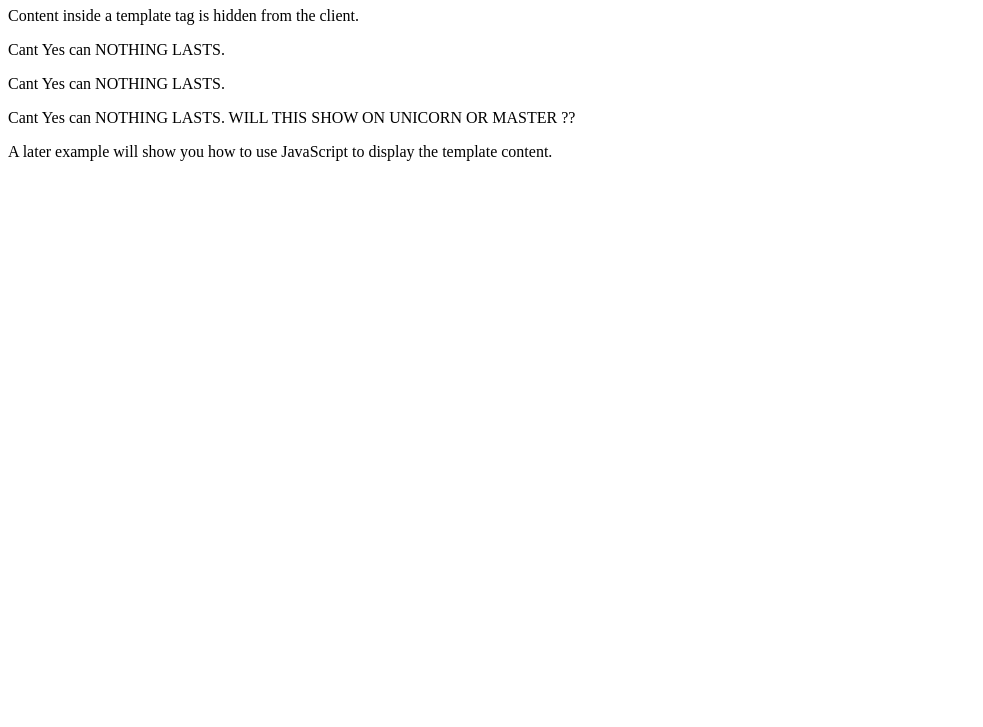
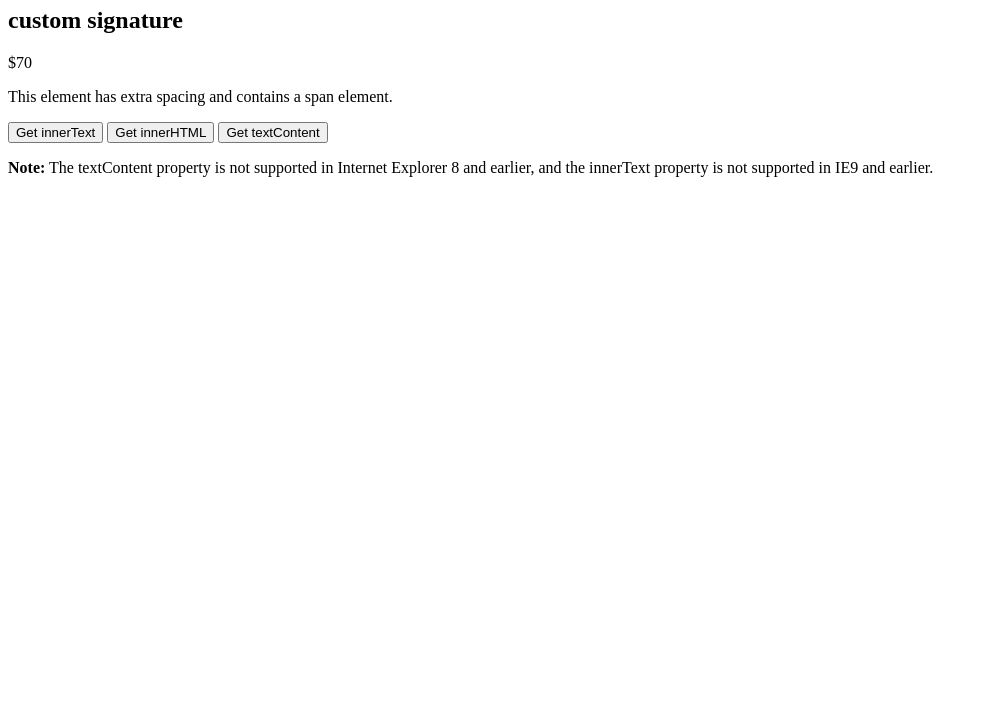
Before and after one commit to Samialq99/webdev, a plain HTML site: page index.html in a window 1280 px wide. Shown: the part 73-800 px from the top of the page, without its empty margins (0-983 px from the left). Drawn offline with Linux system fonts and the light colour scheme.

Commit message:
Hello this is my first long message multi line commit lets see how it works

```diff
--- a/index.html
+++ b/index.html
@@ -1,21 +1,27 @@
 <!DOCTYPE html>
 <html>
   <body>
-    <h1>The template Tag</h1>
+    <h1>ElderFlower</h1>
+    <div id="content">
+      <h2>custom signature</h2>
 
-    <p>Content inside a template tag is hidden from the client.</p>
-    <p>Cant Yes can NOTHING LASTS.</p>
-    <p>Cant Yes can NOTHING LASTS.</p>
-    <p>Cant Yes can NOTHING LASTS. WILL THIS SHOW ON UNICORN OR MASTER ??</p>
+      <div id="cost">Cost: $5 per tile</div>
+    </div>
 
-    <template>
-      <h2>Flower</h2>
-      <img src="img_white_flower.jpg" width="214" height="204" />
-    </template>
+    <p id="demo">
+      This element has extra spacing and contains <span>a span element</span>.
+    </p>
+
+    <button onclick="getInnerText()">Get innerText</button>
+    <button onclick="getHTML()">Get innerHTML</button>
+    <button onclick="getTextContent()">Get textContent</button>
 
     <p>
-      A later example will show you how to use JavaScript to display the
-      template content.
+      <strong>Note:</strong> The textContent property is not supported in
+      Internet Explorer 8 and earlier, and the innerText property is not
+      supported in IE9 and earlier.
     </p>
+
+    <script src="js/javascript1.js"></script>
   </body>
 </html>
--- /dev/null
+++ b/js/javascript1.js
@@ -0,0 +1,22 @@
+var price;
+var quantity;
+var total;
+
+price = 5;
+quantity = 14;
+total = price * quantity;
+
+var el = document.getElementById("cost");
+el.textContent = "$" + total;
+
+function getInnerText() {
+  alert(document.getElementById("demo").innerText);
+}
+
+function getHTML() {
+  alert(document.getElementById("demo").innerHTML);
+}
+
+function getTextContent() {
+  alert(document.getElementById("demo").textContent);
+}
```
